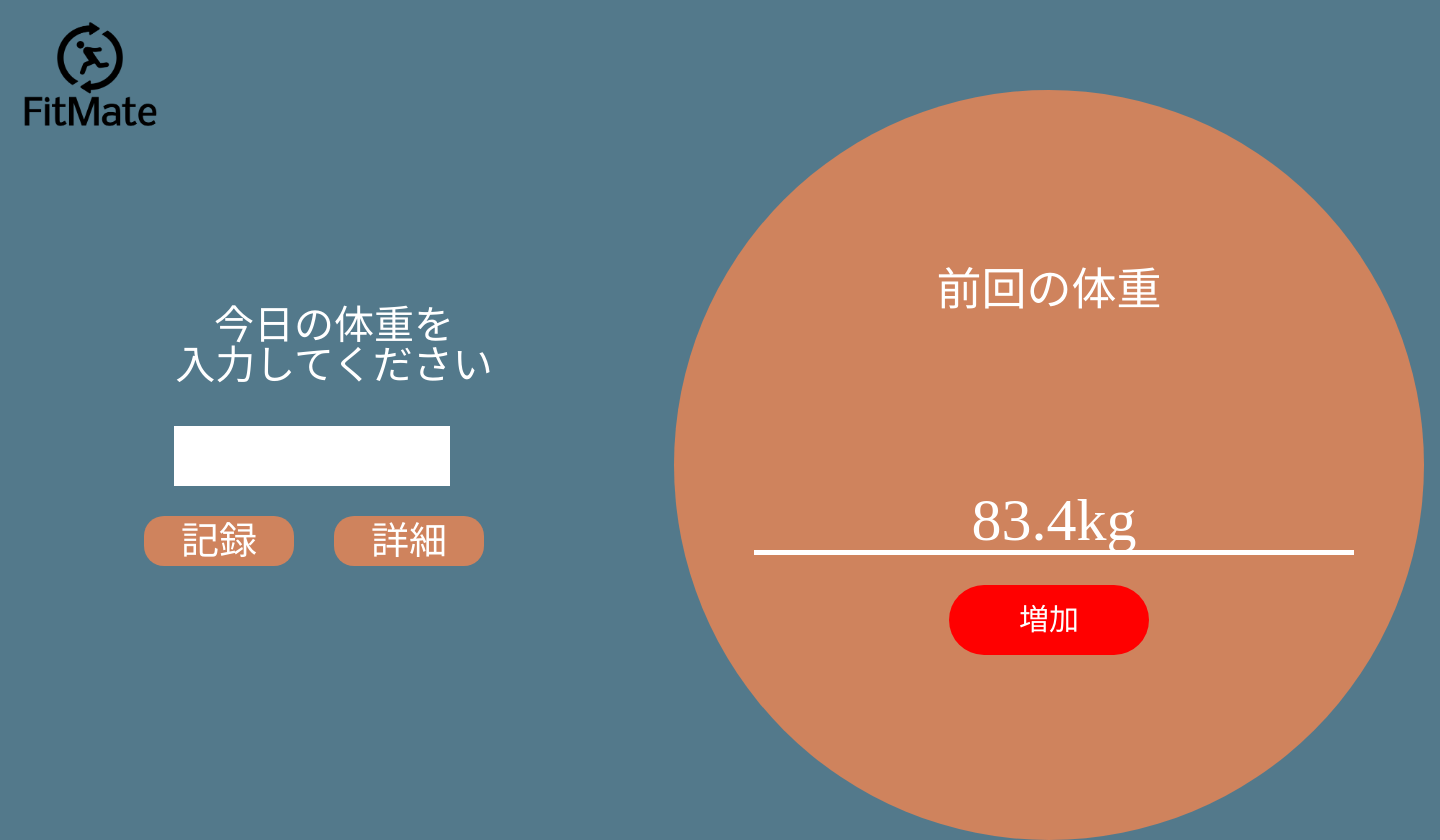
After one commit to IwatsukaYura/fitmateproject, a Django app: page /weight/ in a window 1440 px wide. The commit adds this page. Run offline with Django 4.2, Linux system fonts and the light colour scheme; a user stored in the database is signed in; some libraries are stand-ins or nearby versions.

Commit message:
体重を記録する画面を作成しました。

```diff
--- a/fitapp/urls.py
+++ b/fitapp/urls.py
@@ -1,6 +1,6 @@
 from . import views
 from django.urls import path
-from .views import Welcome
+from .views import Welcome, Start
 
 urlpatterns = [
     path('welcome/', Welcome.as_view() ,name='welcome'),
@@ -8,4 +8,6 @@ urlpatterns = [
     path('login/', views.login_view, name='login'),
     path('user/', views.user_view, name='user'),
     path('dashbord/', views.dashbord_view ,name='dashbord'),
+    path('start/', Start.as_view() ,name='start'),
+    path('weight/', views.weight_view ,name='weight'),
 ]
--- a/fitapp/views.py
+++ b/fitapp/views.py
@@ -9,6 +9,22 @@ from django.contrib.auth.mixins import LoginRequiredMixin
 class Welcome(TemplateView):
     template_name = 'welcome.html'
 
+
+class Start(TemplateView):
+    template_name = 'start.html'
+
+@login_required
+def weight_view(request):
+    user = request.user
+
+    params = {
+        'weight': user.weight,
+        'target_weight': user.target_weight,
+        'reach_target': user.reach_target,
+        'bmi': user.get_bmi,
+    }
+    return render(request, 'weight.html', params)
+
 @login_required
 def dashbord_view(request):
     user = request.user
@@ -19,7 +35,6 @@ def dashbord_view(request):
         'reach_target': user.reach_target,
         'bmi': user.get_bmi,
     }
-
     return render(request, 'dashbord.html', params)
 
 
@@ -29,7 +44,7 @@ def signup_view(request):
         if form.is_valid():
             user = form.save()
             login(request, user)
-            return redirect(to='/dashbord/')
+            return redirect(to='/start/')
     else:
         form = SignupForm()
 
@@ -43,7 +58,6 @@ def signup_view(request):
 
 def login_view(request):
     if request.method == 'POST':
-        # next = request.POST.get('next')
         form = LoginForm(request, data=request.POST)
 
         if form.is_valid():
--- a/fitmate/settings.py
+++ b/fitmate/settings.py
@@ -135,5 +135,5 @@ DEFAULT_AUTO_FIELD = 'django.db.models.BigAutoField'
 
 AUTH_USER_MODEL = 'fitapp.CustomUser'
 
-SESSION_COOKIE_AGE = 60 * 1
+SESSION_COOKIE_AGE = 60 * 60
 SESSION_EXPIRE_AT_BROWSER_CLOSE = True
--- a/static/style.css
+++ b/static/style.css
@@ -1,8 +1,7 @@
 /* ここから全体のスタイル */
 html,body{
   height: 100%;
-  overflow-x: hidden;
-  /* overflow: hidden; */
+  /* overflow-x: hidden; */
   position: relative;
 }
 
@@ -555,3 +554,153 @@ a,a:hover,a:visited{
   background-color: #72AFAF;
   color: black;
 }
+
+/* ここまで */
+
+
+/* ここから */
+/* start.htmlのスタイル */
+.start_fit{
+  position: fixed;
+  left: 0px;
+  right: 0px;
+  top: 0px;
+  bottom:0px;
+}
+.welcoming{
+  display: flex;
+  background-color:#53798b;
+  padding-left: 300px;
+}
+
+.start_text{
+  color: #FFF;
+}
+
+.start_text p{
+  position: relative;
+  width: 400px;
+  letter-spacing: 0.7px;
+  font-size: 30px;
+  right: 85%;
+  top:20%;
+}
+
+
+.welcoming_img{
+  background-color:#53798b;
+  max-width: 37%;
+  height: auto;
+  padding-right: 400px;
+  padding-bottom: 300px;
+  }
+
+.start_rec{
+  background-color:#cf835d;
+  height:100px;
+  width:350px;
+  border-radius:20px;
+  position: relative;
+  right: 80%;
+  top:30%;
+}
+
+.start_rec a{
+  color: #FFF;
+  position: relative;
+  font-size:38px;
+  left: 4%;
+  top:34%;
+}
+/* ここまで */
+
+/* ここから */
+/* weight.htmlのスタイル */
+.circle{
+  display: inline-block;
+  width: 750px;
+  height: 750px;
+  border-radius: 50%;
+  background: #cf835d;
+  text-align:center;
+  margin-left: 150px;
+}
+
+
+.last_weight{
+  font-size: 45px;
+  line-height: 400px;
+}
+
+.display_weight{
+  font-size: 60px;
+  border-bottom: 5px solid white;
+  width: 600px;
+  margin-left: 80px;
+}
+
+
+.difference{
+  font-size: 30px;
+  height:70px;
+  width:200px;
+  border-radius:50px;
+  background-color:red;
+  line-height: 70px;
+  margin: 0 auto;
+  margin-top: 30px;
+}
+
+.weight_record{
+  padding-top: 15%;
+  padding-left: 10%;
+}
+.weight{
+  display: flex;
+  color: #FFF;
+}
+.weight_direction{
+  font-size: 40px;
+  text-align: center;
+}
+
+.record_btn{
+  display: flex;
+  margin-right: 40px;
+}
+
+.record {
+  height:50px;
+  width:150px;
+  border-radius:20px;
+  background-color:#cf835d;
+  line-height: 50px;
+}
+
+.record p{
+  text-align: center;
+  font-size: 38px;
+}
+
+.detail {
+  height:50px;
+  width:150px;
+  border-radius:20px;
+  background-color:#cf835d;
+  line-height: 50px;
+  margin-left: 40px;
+}
+
+.detail p{
+  text-align: center;
+  font-size: 38px;
+}
+
+.today_weight{
+  background-color:#ffffff;
+  height:60px;
+  width:276px;
+  margin-bottom: 30px;
+  margin-top: 40px;
+  margin-left: 30px;
+}
--- a/templates/dashbord.html
+++ b/templates/dashbord.html
@@ -16,8 +16,8 @@
     <p class="user_info">体重：{{ user.weight | floatformat:1}}kg</p>
     <p class="user_info">目標体重：{{ user.target_weight | floatformat:1}}kg</p>
     <p class="user_info">目標体重まで：{{ user.reach_target | floatformat:1}}kg</p>
-    <p class="user_info">BMI：{{ user.get_bmi |floatformat:2}}</p>
-    <a href="#" class="registar">記録する</a>
+    <p class="user_info">BMI：{{ user.get_bmi | floatformat:2}}</p>
+    <a href="{% url 'weight' %}" class="registar">記録する</a>
   </div>
   <div class="item">
     <h2 class="user_info">記録</h2>
--- /dev/null
+++ b/templates/weight.html
@@ -0,0 +1,30 @@
+{% extends 'base.html' %}
+{% block content %}
+<div class="header">
+  <div class="login">
+    <a href="{% url 'dashbord' %}"><img class="logo" src="../static/FitMate-logo-black.png" alt=""></a>
+  </div>
+</div>
+<div class="weight">
+  <div class="weight_record">
+    <p class="weight_direction">今日の体重を<br>入力してください</p>
+    <div class="today_weight">
+    </div>
+    <div class="record_btn">
+      <div class="record">
+        <p>記録</p>
+      </div>
+      <div class="detail">
+        <p>詳細</p>
+      </div>
+    </div>
+  </div>
+  <div>
+    <div class="circle">
+      <p class="last_weight">前回の体重</p>
+      <p class="display_weight">{{user.weight}}kg</p>
+      <div class="difference">増加</div>
+    </div>
+  </div>
+</div>
+{% endblock content %}
```
Also changed, not shown: templates/login.html (+0 -19 lines), templates/start.html (added, +17 -0 lines), db.sqlite3, static/undraw_welcoming_re_x0qo.svg (added).
